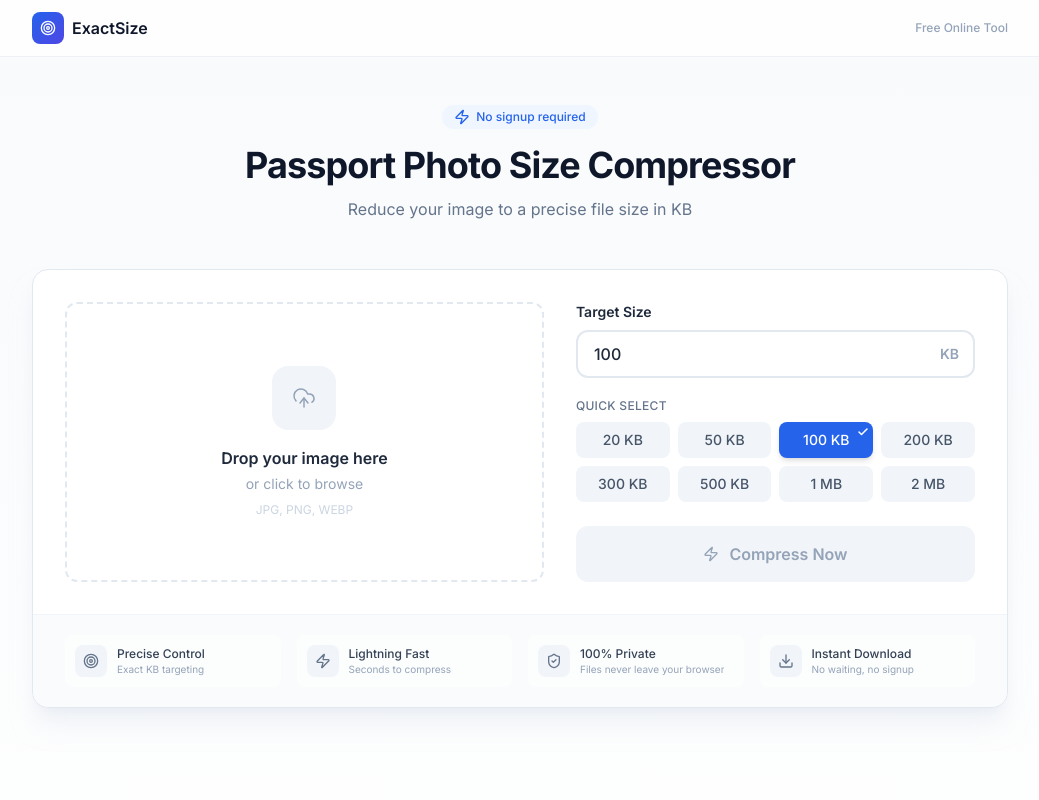
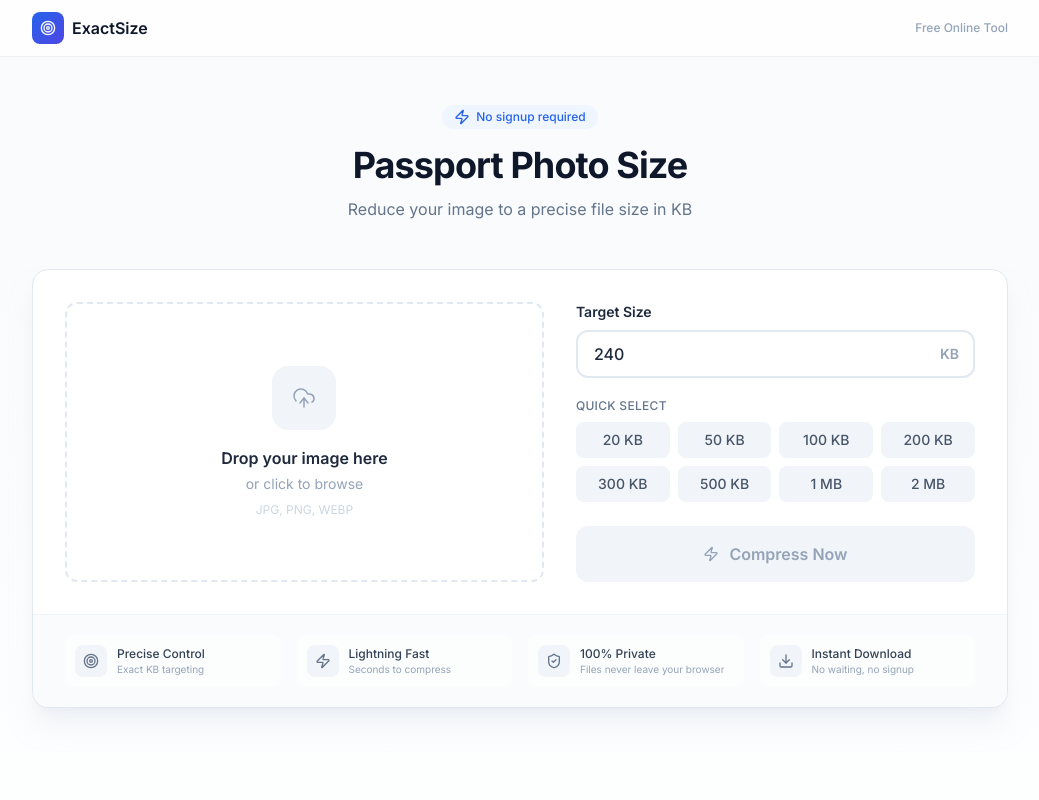
Before and after one commit to runpeng402/compression-picture, a Next.js app: page /passport-photo-size in a window 1280 px wide. Shown: the top 800 px of the page, without its empty margins (120-1159 px from the left). Built offline with nearby package versions, Linux system fonts and the light colour scheme.

Commit message:
update：Visa and passcard

```diff
--- a/app/passport-photo-size/page.tsx
+++ b/app/passport-photo-size/page.tsx
@@ -1,23 +1,36 @@
 // app/passport-photo-size/page.tsx
-import { Metadata } from "next"
-import dynamic from "next/dynamic"
+import { Metadata } from "next";
+import dynamic from "next/dynamic";
 
+// 动态引入主工具组件（关闭 SSR，避免 browser-image-compression 报错）
 const ImageCompressorTool = dynamic(
   () => import("@/components/ImageCompressorTool"),
   { ssr: false }
-)
+);
 
+// ✅ SEO：护照照片压缩页 Meta
 export const metadata: Metadata = {
-  title: "Passport Photo Size Compressor | ExactSize",
+  title: "Passport Photo Size – Compress Passport Photo to Exact KB",
   description:
-    "Free online passport photo compressor. Adjust your passport photo to a specific KB size for online applications and government forms.",
-}
+    "Free online tool to compress your passport photo to the exact KB size required by online applications and government portals.",
+  openGraph: {
+    title: "Passport Photo Size – Compress Passport Photo to Exact KB",
+    description:
+      "Upload your passport photo (JPG or PNG) and compress it to the exact KB size required for passport or ID applications.",
+    url: "https://compresstokb.com/passport-photo-size",
+    siteName: "ExactSize",
+    type: "website",
+  },
+};
 
+// ✅ 页面组件
 export default function PassportPhotoSizePage() {
   return (
     <ImageCompressorTool
-      initialTargetSize="100"
-      titleOverride="Passport Photo Size Compressor"
+      // 👇 这里控制默认护照照片大小，240 表示默认 240KB
+      // 如果你更想用 200KB，改成 "200" 即可
+      initialTargetSize="240"
+      titleOverride="Passport Photo Size"
     />
-  )
+  );
 }
--- a/app/visa-photo-compressor/page.tsx
+++ b/app/visa-photo-compressor/page.tsx
@@ -1,23 +1,35 @@
 // app/visa-photo-compressor/page.tsx
-import { Metadata } from "next"
-import dynamic from "next/dynamic"
+import { Metadata } from "next";
+import dynamic from "next/dynamic";
 
+// 动态引入主工具组件（关闭 SSR，避免 browser-image-compression 报错）
 const ImageCompressorTool = dynamic(
   () => import("@/components/ImageCompressorTool"),
   { ssr: false }
-)
+);
 
+// ✅ SEO：签证照片压缩页 Meta
 export const metadata: Metadata = {
-  title: "Visa Photo Compressor Online | ExactSize",
+  title: "Visa Photo Compressor – Compress Visa Photo to Exact Size Online",
   description:
-    "Free online visa photo compressor. Reduce your visa photo to an exact KB size that meets online application requirements.",
-}
+    "Free online visa photo compressor. Upload your visa photo (JPG or PNG) and compress it to the exact KB size required by embassies or consulates.",
+  openGraph: {
+    title: "Visa Photo Compressor – Compress Visa Photo to Exact Size Online",
+    description:
+      "Compress your visa photo to the exact KB size required. Perfect for online visa applications and embassy photo requirements.",
+    url: "https://compresstokb.com/visa-photo-compressor",
+    siteName: "ExactSize",
+    type: "website",
+  },
+};
 
+// ✅ 页面组件
 export default function VisaPhotoCompressorPage() {
   return (
     <ImageCompressorTool
-      initialTargetSize="100"
+      // 👇 这里就是默认值，改成 "200" 就是 200KB
+      initialTargetSize="200"
       titleOverride="Visa Photo Compressor"
     />
-  )
+  );
 }
```
